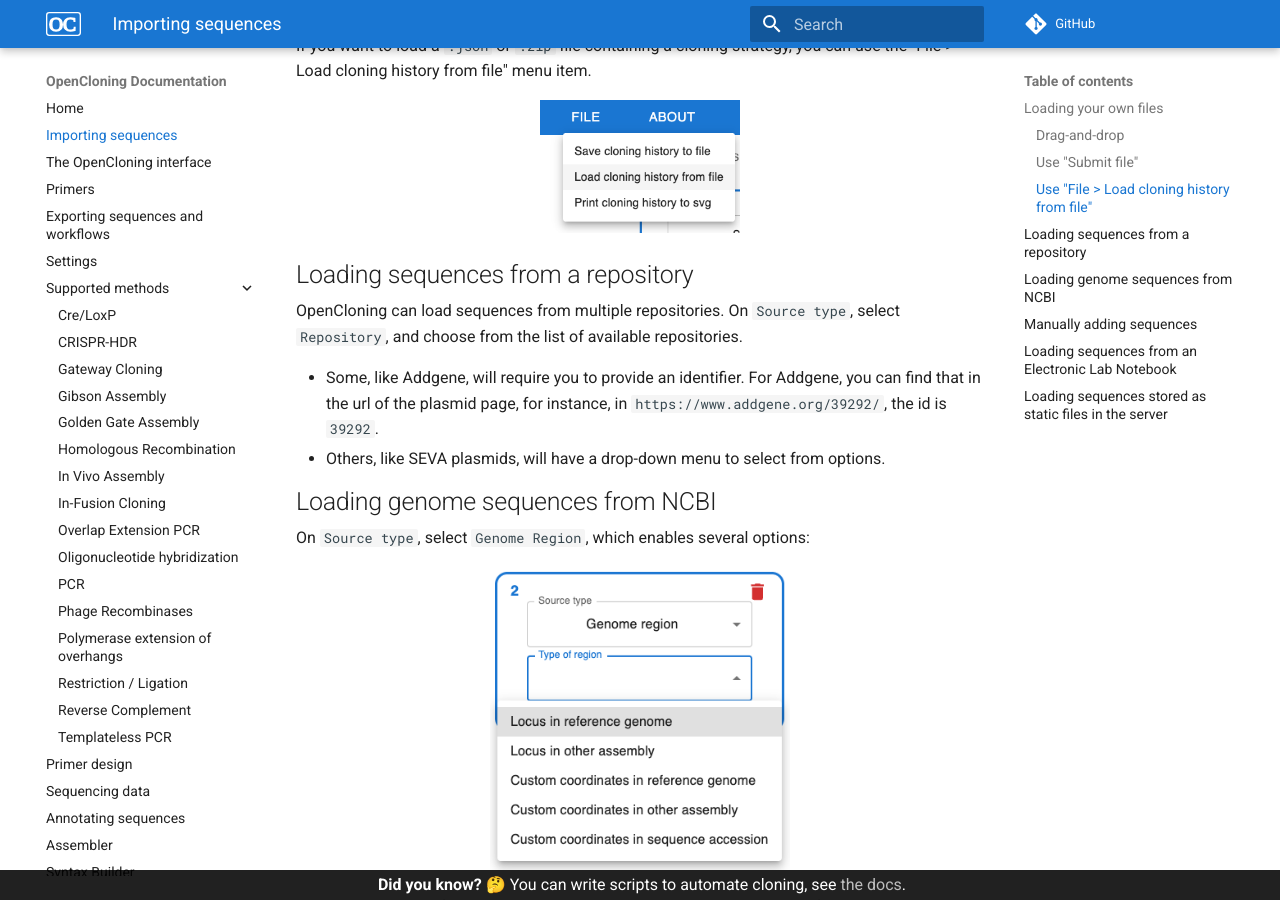
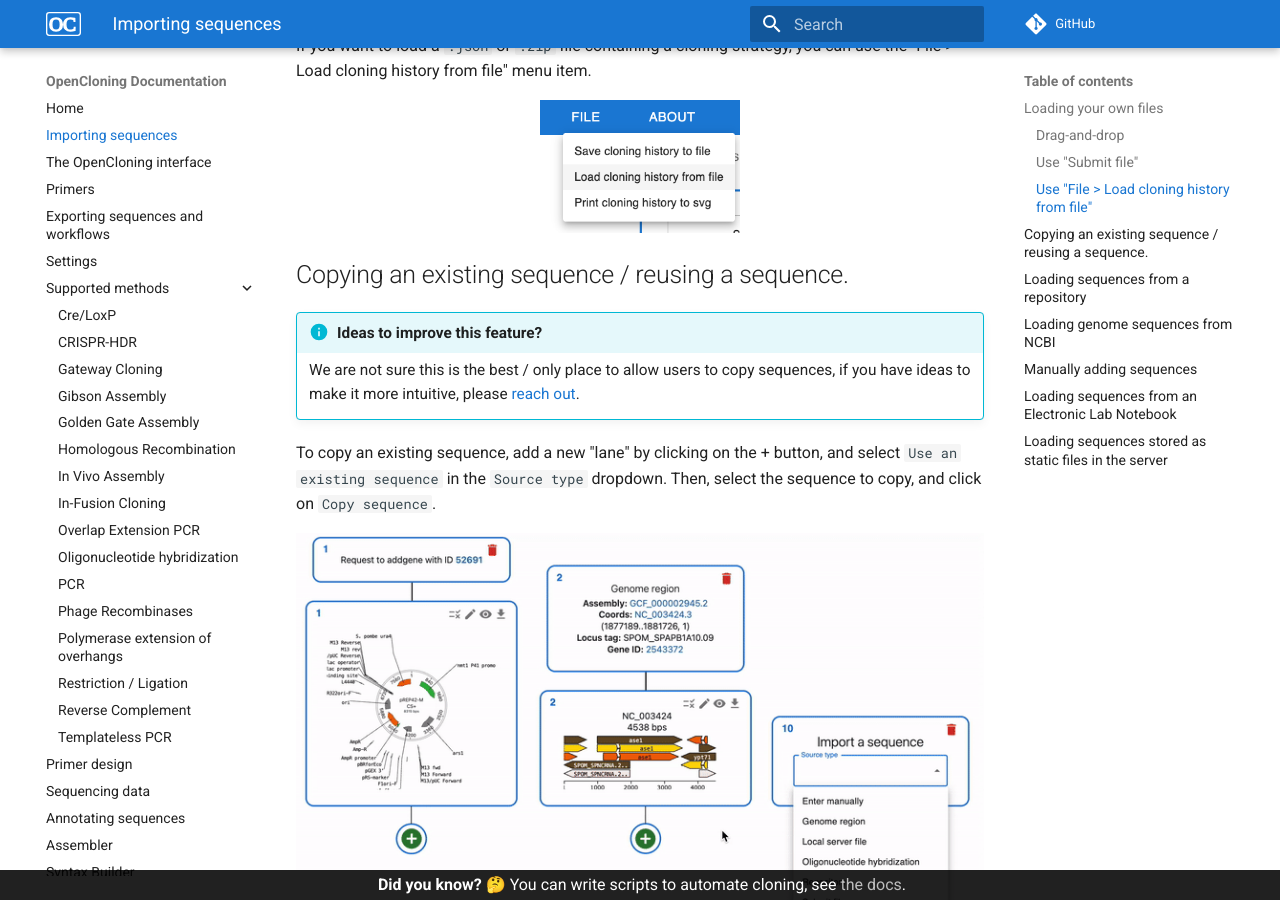
Before and after one commit to OpenCloning/OpenCloning_docs, an MkDocs documentation site: the page built from docs/importing_sequences.md, in a window 1280 px wide and 900 px high, scrolled down 1948 px. Built offline with MkDocs 1.6.1 and Material for MkDocs 9.7.7, drawn with Linux system fonts in a browser that asks for light colours; comment, search, counter and statistics services are not loaded; the version menu is left out.

Commit message:
add docs to copy / duplicate sequences

```diff
--- a/docs/importing_sequences.md
+++ b/docs/importing_sequences.md
@@ -43,6 +43,19 @@ If you want to load a `.json` or `.zip` file containing a cloning strategy, you
 
 <div markdown style="max-width: 200px" class="img-container">
 ![Screenshot showing File menu with Load cloning history from file option](../assets/importing_sequences_load_cloning_history.png)
+</div>
+
+## Copying an existing sequence / reusing a sequence.
+
+!!! info "Ideas to improve this feature?"
+
+    We are not sure this is the best / only place to allow users to copy sequences, if you have ideas to make it more intuitive, please
+    [reach out](./contributing.md).
+
+To copy an existing sequence, add a new "lane" by clicking on the + button, and select `Use an existing sequence` in the `Source type` dropdown. Then, select the sequence to copy, and click on `Copy sequence`.
+
+<div markdown style="max-width: 800px" class="img-container">
+![Screenshot showing File menu with Copy sequence option](../assets/importing_copy_sequence.gif)
 </div>
 
 ## Loading sequences from a repository
```
Also changed, not shown: docs/assets/importing_copy_sequence.gif (added).
